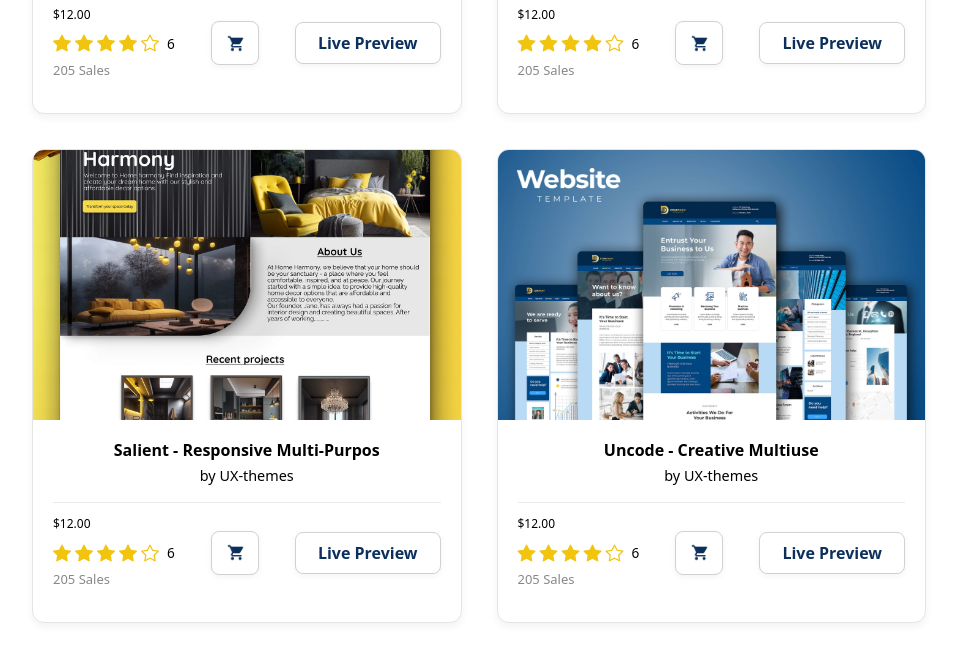
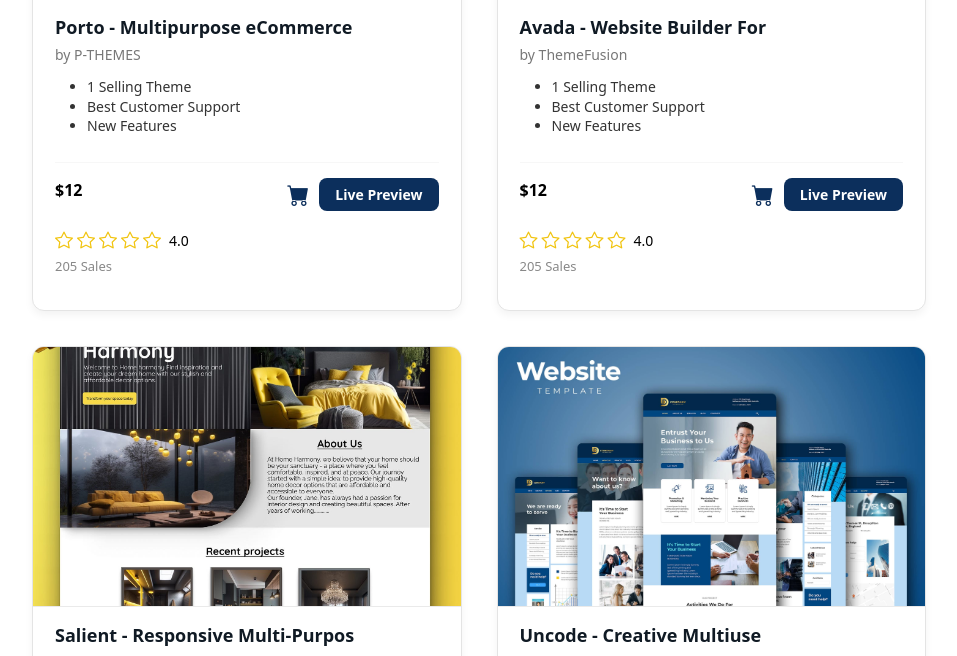
Before and after one commit to Maheshwaran1303/ThemeMarket, a Django app: page /themes/ in a window 1280 px wide. Shown: the part 1756-2412 px from the top of the page, without its empty margins (314-1271 px from the left). Run offline with Django 5.2, Linux system fonts and the light colour scheme; data comes from the database, SQL or seed files in the repository.

Commit message:
Updated Grid & List view

```diff
--- a/main/static/scripts/themes.js
+++ b/main/static/scripts/themes.js
@@ -1,25 +1,3 @@
-// Toggle between grid and list view
-
-// document.addEventListener("DOMContentLoaded", function () {
-//   const gridBtn = document.getElementById("gridView");
-//   const listBtn = document.getElementById("listView");
-//   const container = document.getElementById("productsContainer");
-
-//   gridBtn.addEventListener("click", () => {
-//     container.classList.remove("list");
-//     container.classList.add("grid");
-//     gridBtn.classList.add("active");
-//     listBtn.classList.remove("active");
-//   });
-
-//   listBtn.addEventListener("click", () => {
-//     container.classList.remove("grid");
-//     container.classList.add("list");
-//     listBtn.classList.add("active");
-//     gridBtn.classList.remove("active");
-//   });
-// });
-
 document.addEventListener("DOMContentLoaded", function () {
   const filters = [
     "categoryFilter",
@@ -29,28 +7,38 @@ document.addEventListener("DOMContentLoaded", function () {
     "compatibilityFilter",
     "sortSelect",
   ];
+
+  const gridBtn = document.getElementById("gridView");
+  const listBtn = document.getElementById("listView");
+  const ajaxDiv = document.getElementById("ajax-products");
+  let currentView = "grid";
+
+  // Toggle grid/list view
+  function applyViewClasses() {
+    const container = document.getElementById("productsContainer");
+    if (!container) return;
+    container.classList.remove("grid", "list");
+    container.classList.add(currentView);
+  }
+
+  gridBtn.addEventListener("click", () => {
+    currentView = "grid";
+    gridBtn.classList.add("active");
+    listBtn.classList.remove("active");
+    applyViewClasses();
+  });
+
+  listBtn.addEventListener("click", () => {
+    currentView = "list";
+    listBtn.classList.add("active");
+    gridBtn.classList.remove("active");
+    applyViewClasses();
+  });
+
+  // Filter functionality
   filters.forEach((id) => {
     const el = document.getElementById(id);
     if (el) el.addEventListener("change", updateProducts);
-  });
-
-  const gridBtn = document.getElementById("gridView");
-  const listBtn = document.getElementById("listView");
-  const container = document.getElementById("productsContainer");
-  let currentView = "grid";
-
-  gridBtn.addEventListener("click", () => {
-    container.classList.remove("list");
-    container.classList.add("grid");
-    gridBtn.classList.add("active");
-    listBtn.classList.remove("active");
-  });
-
-  listBtn.addEventListener("click", () => {
-    container.classList.remove("grid");
-    container.classList.add("list");
-    listBtn.classList.add("active");
-    gridBtn.classList.remove("active");
   });
 
   function updateProducts() {
@@ -64,15 +52,27 @@ document.addEventListener("DOMContentLoaded", function () {
       view: currentView,
     });
 
+    ajaxDiv.classList.add("loading");
+
     fetch(`/themes/filter/?${params.toString()}`)
       .then((res) => res.json())
       .then((data) => {
-        const ajaxDiv = document.getElementById("ajax-products");
-        ajaxDiv.classList.add("loading");
-        setTimeout(() => {
-          ajaxDiv.innerHTML = data.html;
-          ajaxDiv.classList.remove("loading");
-        }, 200);
-      });
+        ajaxDiv.innerHTML = data.html;
+        ajaxDiv.classList.remove("loading");
+        applyViewClasses();
+
+        // If no products, ensure user sees clear message
+        const container = document.getElementById("productsContainer");
+        if (!container || !container.querySelector(".product-card")) {
+          ajaxDiv.innerHTML = `
+            <div class="no-results">
+              <i class="bi bi-emoji-frown"></i>
+              <h4>No products found</h4>
+              <p>Try changing your filters or search keywords.</p>
+            </div>
+          `;
+        }
+      })
+      .catch(() => ajaxDiv.classList.remove("loading"));
   }
 });
--- a/main/static/styles/themes.css
+++ b/main/static/styles/themes.css
@@ -268,296 +268,252 @@
   box-shadow: 0px 4px 10px rgba(0, 0, 0, 0.2);
 }
 
-/* GRID VIEW */
+/* ===============================================
+   FINAL GRID / LIST UI – THEMEFOREST-STYLE
+   =============================================== */
+
+/* === GRID VIEW === */
 .products-container.grid {
   display: grid;
-  grid-template-columns: repeat(2, 1fr);
+  grid-template-columns: repeat(auto-fit, minmax(360px, 1fr));
   gap: 35px;
+  transition: all 0.3s ease;
 }
 
-/* PRODUCT CARD */
+/* === CARD DESIGN === */
 .product-card {
   background: #fff;
   border-radius: 12px;
   border: 1.5px solid #E4E4E4;
   box-shadow: 0 4px 8px rgba(0, 0, 0, 0.05);
   overflow: hidden;
-  transition: transform 0.3s ease, box-shadow 0.3s ease;
-  padding-bottom: 10px;
+  display: flex;
+  flex-direction: column;
+  transition: all 0.35s ease;
 }
+
 .product-card:hover {
   transform: translateY(-5px);
-  box-shadow: 0 8px 20px rgba(0, 0, 0, 0.1);
+  box-shadow: 0 8px 18px rgba(0, 0, 0, 0.12);
 }
+
+/* === IMAGE === */
+.product-img {
+  position: relative;
+  flex-shrink: 0;
+}
+
 .product-img img {
   width: 100%;
-  height: 270px;
+  height: 260px;
   object-fit: cover;
+  border-bottom: 1px solid #EAEAEA;
 }
 
-/* TEXT AREA */
+/* === INFO === */
 .product-info {
-  padding: 18px 20px;
+  padding: 18px 22px;
+  display: flex;
+  flex-direction: column;
+  justify-content: space-between;
 }
+
 .product-name {
   font-size: 18px;
   font-weight: 700;
-  margin-bottom: 4px;
+  color: #101A24;
+  margin-bottom: 5px;
 }
+
 .author {
   font-size: 14px;
   color: #777;
   margin-bottom: 12px;
 }
+
+/* Divider */
 .divider-line {
-  margin: 10px 0 15px 0;
   border: none;
-  height: 1.5px;
-  background-color: #ddd;
+  border-top: 1px solid #ddd;
+  margin: 10px 0 15px;
 }
 
-
-/* ===============================
-   CARD BODY (Exact Alignment)
-=============================== */
-.arrival-body {
-  padding: 18px 20px 22px;
-  background: #fff;
-  text-align: center;
+/* === FOOTER === */
+.product-footer {
+  display: flex;
+  justify-content: space-between;
+  align-items: flex-start;
+  gap: 10px;
 }
 
-/* Title & Author */
-.arrival-title {
-  font-size: 1rem;
-  font-weight: 600;
-  color: #000;
-  line-height: 1.5;
-  margin-bottom: 3px;
-}
-
-.arrival-author {
-  font-size: 0.9rem;
-  color: #000000;
-  margin-bottom: 10px;
-}
-
-/* Details Row */
-.details-row {
+.footer-left {
   display: flex;
-  justify-content: space-between;
-  align-items: center;
-  border-top: 1px solid #eaeaea;
-  padding-top: 12px;
-}
-
-/* Column 1 — Price, Stars, Sales */
-.info-column {
-  text-align: left;
+  flex-direction: column;
+  align-items: flex-start;
+  gap: 3px;
 }
 
 .price {
-  font-size: 0.75rem;
-  font-weight: 500 !important;
+  font-weight: 700;
   color: #000;
-  margin-bottom: 2px;
 }
 
-/* .stars {
+.stars {
+  color: #FFC107;
+  font-size: 14px;
   display: flex;
   align-items: center;
-  gap: 1px;
 }
 
-.stars i {
-  color: #ffc107;
-  font-size: 0.9rem;
-} */
-
 .rating-count {
-  font-size: 0.85rem;
-  color: #000000;
+  color: #000;
   font-weight: 500;
   margin-left: 4px;
 }
 
 .sales {
-  font-size: 0.85rem;
-  color: #777;
-  margin-top: 2px;
+  color: #888;
+  font-size: 13px;
 }
 
-/* ===============================
-   CART ICON FIXED (100% Visible)
-=============================== */
-.cart-column {
+/* === CART === */
+.footer-center {
   display: flex;
   align-items: center;
   justify-content: center;
 }
 
-.cart-btn {
-  background-color: #ffffff;
-  border: 1.5px solid #d1d1d1;
-  border-radius: 8px;
-  padding: 10px 12px;
+.cart-icon {
+  font-size: 22px;
+  color: #0C2F5C;
   cursor: pointer;
   transition: all 0.3s ease;
-  display: flex;
-  align-items: center;
-  justify-content: center;
-  box-shadow: 0px 2px 6px rgba(0, 0, 0, 0.05);
 }
 
-.cart-btn:hover {
-  background-color: #f2f6ff;
-  transform: translateY(-1px);
-  box-shadow: 0px 4px 8px rgba(0, 0, 0, 0.08);
+.cart-icon:hover {
+  color: #6CA12B;
+  transform: scale(1.1);
 }
 
-/* 🔵 Icon color = #0C2F5C (solid visible) */
-.cart-icon-img {
-  width: 22px;
-  height: 22px;
-  object-fit: contain;
-  filter: none; /* remove filter */
-}
-
-/* ===============================
-   LIVE PREVIEW BUTTON (Exact Match)
-=============================== */
-.preview-btn {
-  background-color: #ffffff;
-  border: 1.5px solid #d1d1d1;
-  border-radius: 8px;
-  color: #0C2F5C;
-  font-weight: 700;
-  font-size: 1rem;
-  text-decoration: none;
-  padding: 8px 22px;
-  display: inline-flex;
-  align-items: center;
-  justify-content: center;
-  transition: all 0.3s ease;
-  box-shadow: 0px 2px 6px rgba(0, 0, 0, 0.05);
-}
-
-.preview-btn:hover {
-  background-color: #0C2F5C;
-  color: #ffffff;
-  border-color: #0C2F5C;
-  transform: translateY(-1px);
-}
-
-/* Optional: Slight shadow hover for premium depth */
-.preview-btn:active {
-  box-shadow: 0px 1px 4px rgba(0, 0, 0, 0.1) inset;
-}
-
-
-
-/* FOOTER ROW */
-.product-footer {
-  display: flex;
-  justify-content: space-between;
-  align-items: center;
-  gap: 10px;
-  margin-left: 0;
-}
-.footer-left {
-  display: flex;
-  gap: 10px;
-  align-items: center;
-  justify-content: flex-start !important;
-  font-size: 14px;
-  margin-left: 0;
-}
-.price {
-  font-weight: 700;
-  color: #000;
-}
-.stars {
-  color: #FFC107;
-  font-size: 14px;
-}
-.sales {
-  color: #888;
-  font-size: 13px;
-}
-.footer-center {
-  flex: 0 0 40px;
-  text-align: center;
-  /* background: var(--Color-30, #0C2F5C); */
-
-}
-.cart-icon {
-  font-size: 22px;
-  color: #5A38F7;
-  transition: 0.2s;
-}
-.cart-icon:hover {
-  color: #3b21cf;
-  cursor: pointer;
-}
+/* === BUTTON === */
 .footer-right {
   text-align: right;
 }
+
 .btn-live {
   background-color: #0C2F5C;
   color: #fff;
   font-size: 14px;
-  border: none;
+  font-weight: 600;
   border-radius: 8px;
   padding: 6px 16px;
+  text-decoration: none;
   transition: all 0.3s ease;
 }
+
 .btn-live:hover {
-  background-color: #598c24;
+  background-color: #6CA12B;
+  transform: translateY(-2px);
 }
 
-/* LIST VIEW */
+/* ===============================================
+   LIST VIEW – HORIZONTAL THEMEFOREST STYLE
+   =============================================== */
+
 .products-container.list {
   display: flex;
   flex-direction: column;
   gap: 25px;
+  animation: fadeIn 0.3s ease;
 }
+
 .products-container.list .product-card {
-  display: flex;
-  align-items: center;
-  width: 100%;
+  flex-direction: row;
   height: 240px;
-  border: 1.5px solid #E4E4E4;
+  align-items: stretch;
 }
+
 .products-container.list .product-img {
-  flex: 0 0 320px;
+  flex: 0 0 300px;
 }
+
 .products-container.list .product-img img {
-  height: 240px;
+  height: 100%;
   object-fit: cover;
+  border-right: 1px solid #E4E4E4;
+  border-bottom: none;
 }
+
 .products-container.list .product-info {
   flex: 1;
   padding: 20px 30px;
+  display: flex;
+  flex-direction: column;
+  justify-content: space-between;
 }
 
-/* LOADING STATE */
-#ajax-products.loading {
-  opacity: 0.5;
-  pointer-events: none;
-  transition: opacity 0.3s ease-in-out;
+/* Show extra text only in list view */
+.products-container.list .list-details {
+  display: block;
+  list-style: none;
+  padding: 0;
+  margin: 8px 0 12px;
 }
 
-/* RESPONSIVE */
+.list-details li {
+  font-size: 14px;
+  color: #333;
+  line-height: 1.4;
+}
+
+/* Animations */
+@keyframes fadeIn {
+  from { opacity: 0; transform: translateY(10px); }
+  to { opacity: 1; transform: translateY(0); }
+}
+
+/* ===============================================
+   NO RESULTS MESSAGE
+   =============================================== */
+.no-results {
+  text-align: center;
+  background: #fff;
+  border: 2px dashed #ccc;
+  border-radius: 10px;
+  padding: 50px 20px;
+  box-shadow: 0px 5px 10px rgba(0,0,0,0.05);
+  animation: fadeIn 0.3s ease;
+}
+
+.no-results i {
+  font-size: 45px;
+  color: #6CA12B;
+  margin-bottom: 10px;
+}
+
+.no-results h4 {
+  font-size: 20px;
+  color: #101A24;
+  margin-bottom: 5px;
+}
+
+.no-results p {
+  color: #666;
+  font-size: 15px;
+}
+
+/* Responsive */
 @media (max-width: 992px) {
   .products-container.grid {
     grid-template-columns: 1fr;
   }
-  .filters {
-    margin-bottom: 30px;
+  .products-container.list .product-card {
+    flex-direction: column;
+    height: auto;
   }
-}
-@media (max-width: 600px) {
-  .product-card {
-    width: 100%;
+  .products-container.list .product-img img {
+    border-right: none;
+    border-bottom: 1px solid #E4E4E4;
   }
 }
 
--- a/main/templates/main/include/product_cards.html
+++ b/main/templates/main/include/product_cards.html
@@ -1,50 +1,59 @@
-{% load static %}
+<div id="productsContainer" class="products-container grid">
+  {% if products %}
+    {% for template in products %}
+      <div class="product-card">
+        <!-- Image -->
+        <div class="product-img">
+          <img src="{{ template.image.url }}" alt="{{ template.name }}">
+        </div>
 
-<div id="productsContainer" class="products-container grid">
-  {% for product in products %}
-  <div class="product-card">
-    <div class="product-img">
-      {% if product.image %}
-        <img src="{{ product.image.url }}" alt="{{ product.name }}">
-      {% endif %}
+        <!-- Info -->
+        <div class="product-info">
+          <h5 class="product-name">{{ template.name }}</h5>
+          <p class="author">by {{ template.author }}</p>
+
+          <!-- Only visible in list view -->
+          <ul class="list-details">
+            <li>1 Selling Theme</li>
+            <li>Best Customer Support</li>
+            <li>New Features</li>
+          </ul>
+
+          <hr class="divider-line">
+
+          <!-- Footer -->
+          <div class="product-footer">
+            <div class="footer-left">
+              <p class="price">${{ template.price|floatformat:0 }}</p>
+              <div class="stars">
+                {% for i in "12345" %}
+                  {% if forloop.counter <= template.rating|floatformat:0 %}
+                    <i class="bi bi-star-fill"></i>
+                  {% else %}
+                    <i class="bi bi-star"></i>
+                  {% endif %}
+                {% endfor %}
+                <span class="rating-count">{{ template.rating|floatformat:1 }}</span>
+              </div>
+              <p class="sales">{{ template.sales }} Sales</p>
+            </div>
+
+            <div class="footer-center">
+              <i class="bi bi-cart-fill cart-icon"></i>
+            </div>
+
+            <div class="footer-right">
+              <a href="#" class="btn-live">Live Preview</a>
+            </div>
+          </div>
+        </div>
+      </div>
+    {% endfor %}
+  {% else %}
+    <div class="no-results">
+      <i class="bi bi-emoji-frown"></i>
+      <h4>No products found</h4>
+      <p>Try adjusting your filters or search keywords.</p>
     </div>
-          <!-- CARD BODY -->
-<div class="arrival-body text-center">
-  <h6 class="arrival-title">{{ product.name }}</h6>
-  <p class="arrival-author">by {{ product.author }}</p>
-
-  <!-- PRICE + RATING + SALES (Column 1) -->
-  <div class="details-row d-flex justify-content-between align-items-center mt-3">
-    <div class="info-column text-start">
-      <p class="price mb-1">${{ product.price }}</p>
-      <div class="stars mb-1">
-        <i class="bi bi-star-fill"></i>
-        <i class="bi bi-star-fill"></i>
-        <i class="bi bi-star-fill"></i>
-        <i class="bi bi-star-fill"></i>
-        <i class="bi bi-star"></i>
-        <span class="rating-count">6</span>
-      </div>
-      <p class="sales mb-0">{{ product.sales }} Sales</p>
-    </div>
-
-  <!-- CART ICON (Column 2) -->
-    <div class="cart-column">
-      <button class="cart-btn" onclick="location.href='{% url 'main:add_to_cart' product.id %}'">
-        <img src="{% static 'images/cart-icon.png' %}" alt="Cart" class="cart-icon-img">
-      </button>
-    </div>
-
-
-    <!-- LIVE PREVIEW BUTTON (Column 3) -->
-    <div class="preview-column">
-      <a href="#" class="btn preview-btn">
-        Live Preview
-      </a>
-    </div>
-  </div>
-</div>  </div>
-  {% empty %}
-  <p class="text-center w-100 py-4 text-muted">No products found matching your filters.</p>
-  {% endfor %}
+  {% endif %}
 </div>
```
